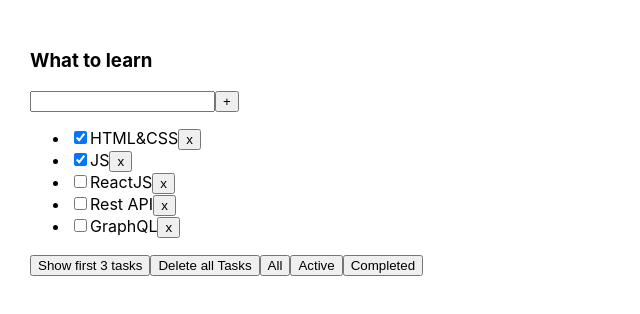
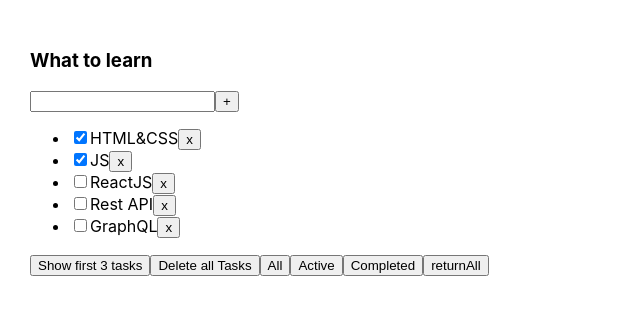
Before and after one commit to LDS196/1-todolist, a React (Create React App) app: page / in a window 1280 px wide. Shown: the top 314 px of the page, without its empty margins (0-640 px from the left). Built offline with nearby package versions, Linux system fonts and the light colour scheme.

Commit message:
refactor component

```diff
--- a/src/App.tsx
+++ b/src/App.tsx
@@ -40,6 +40,17 @@
         let filteredTasks = tasks.filter(t => t.id != id);
         setTasks(filteredTasks);
     }
+    function returnAll(){
+        setTasks([
+            {id: 1, title: "HTML&CSS", isDone: true},
+            {id: 2, title: "JS", isDone: true},
+            {id: 3, title: "ReactJS", isDone: false},
+            {id: 4, title: "Rest API", isDone: false},
+            {id: 5, title: "GraphQL", isDone: false},
+        ]);
+
+    }
+
 
     // let [filter, setFilter] = useState<FilterValuesType>("all");
     //
@@ -61,7 +72,7 @@
             <Todolist title="What to learn"
                       tasks={tasks}
                       removeTask={removeTask}
-                      // changeFilter={changeFilter}
+                      returnAll={returnAll}
              />
         </div>
     );
--- a/src/Todolist.tsx
+++ b/src/Todolist.tsx
@@ -11,7 +11,7 @@
     title: string
     tasks: Array<TaskType>
     removeTask: (taskId: number) => void
-    // changeFilter: (value: FilterValuesType) => void
+    returnAll: ()=> void
 }
 
 export function Todolist(props: PropsType) {
@@ -80,6 +80,7 @@
             }}>
                 Completed
             </button>
+            <button onClick={()=>{props.returnAll()}}>returnAll</button>
         </div>
     </div>
 )
```
